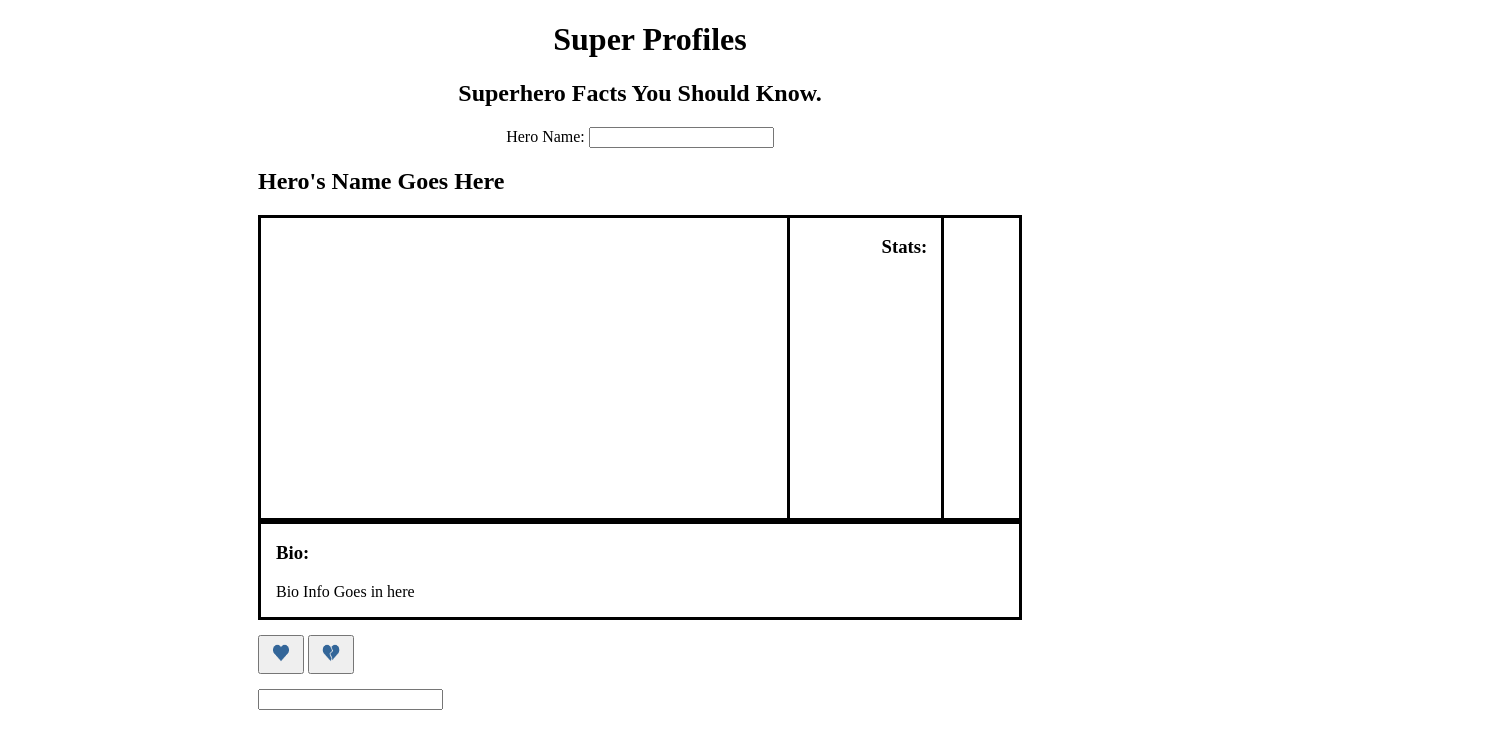
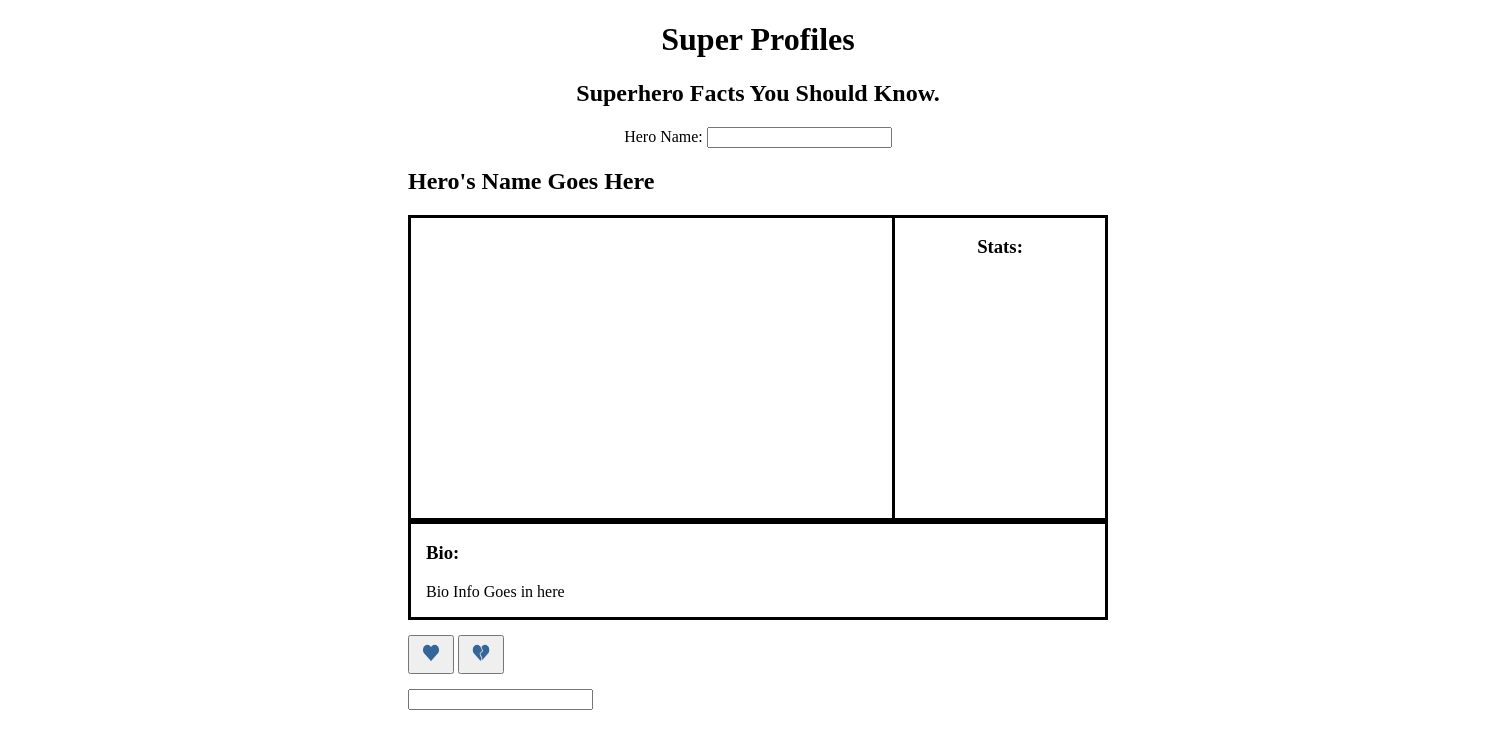
Before and after one commit to Andygurl5566/Super-Hero, a plain HTML site: page index.html in a window 1280 px wide. Shown: the whole page, 1508 px wide, since content can reach past the window. Drawn offline with Linux system fonts and the light colour scheme; no server answers.

Commit message:
updated css and html

```diff
--- a/style.css
+++ b/style.css
@@ -1,12 +1,21 @@
 
 #header {
-    padding-top: 0px;
+
+   padding-left:300px;
+
+   padding-right: 300px;
+   display: block;
+   min-width: 400px;
+
+
 }
 
 #header h1 {
-    padding-left: 270px;
+    padding-left: 250px;
     padding-right: 250px;
     text-align: center;
+    min-width: 400px;
+
 }
 
 
@@ -14,21 +23,31 @@
     padding-left: 250px;
     padding-right: 250px;
     text-align: center;
+    min-width: 400px;
+}
+
+#search-box {
+    padding-left: 250px;
+    padding-right: 250px;
+    min-width: 400px;
 }
 
 
 
 #middle-section{
-    padding-left: 250px;
-    padding-right: 250px;
+    padding-left: 400px;
+    padding-right: 400px;
+    display: inline-block;
+    width: 700px;
+
 
 }
 
 #hero-image {
     border-style: solid;
     height: 300px;
-    position:relative;
-    width: 680px;
+
+
 }
 
 #stat-box {
@@ -36,6 +55,7 @@
     height:300px;
     float: right;
     width: 30%;
+    min-width: 200px;
 
 
 
@@ -43,13 +63,23 @@
 
 #stat-box h3 {
     text-align: center;
+
+
 }
 
 
 #stat-box ul {
     text-align: left;
+
 }
 
+#stat-box li {
+    text-align: left;
+    padding:5px;
+    padding-left: 50px;
+
+
+}
 
 #bio-box {
   padding-left: 15px;
@@ -70,7 +100,7 @@ clear:both;
 }
 
 #button-section {
-    padding-left: 250px;
+    padding-left: 400px;
     padding-right: 250px;
     padding-top: 15px;
     padding-bottom: 15px;
@@ -78,7 +108,7 @@ clear:both;
 
 #comment-section {
 
-   padding-left: 250px;
+    padding-left: 400px;
    padding-right: 250px;
    position: relative;
 
```
Also changed, not shown: index.html (+2 -2 lines).
